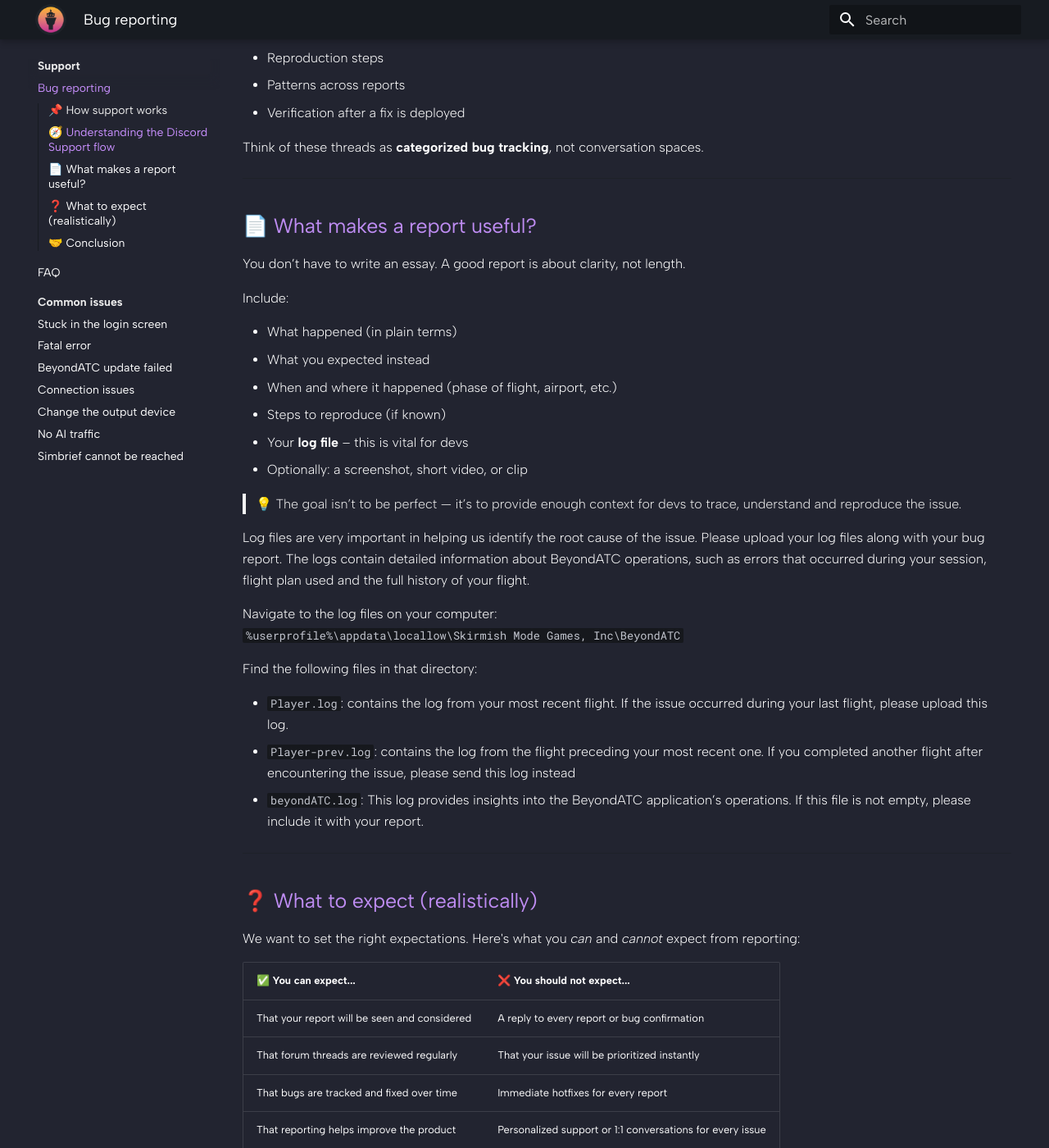
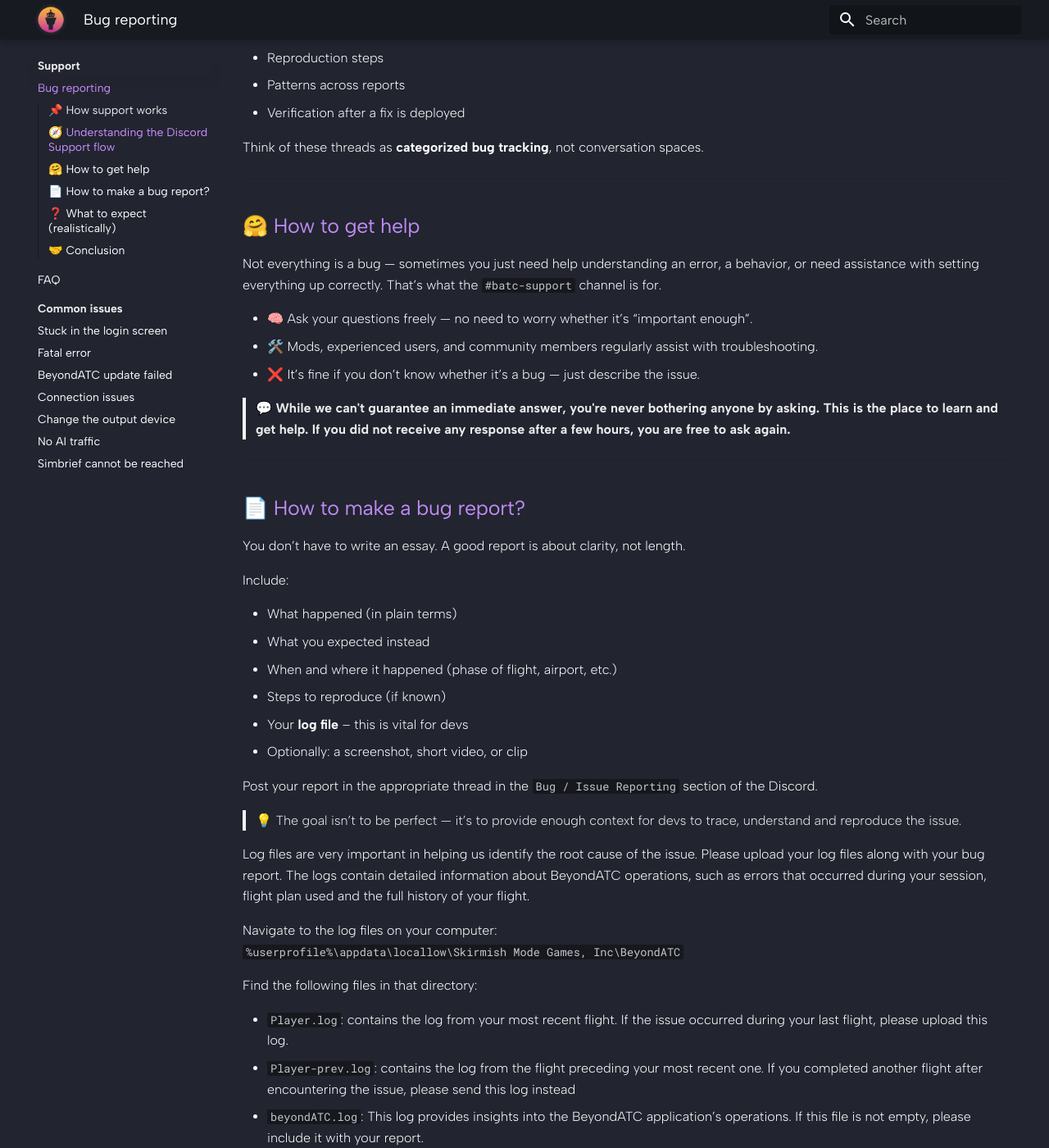
Before and after one commit to BeyondATC/BeyondATC_Wiki, an MkDocs documentation site: the page built from docs/support/bug-reporting.md, in a window 1280 px wide and 1400 px high, scrolled down 1280 px. Shown: the whole window at 82% size. Built offline with MkDocs 1.6.1 and Material for MkDocs 9.7.7, drawn with Linux system fonts in a browser that asks for light colours.

Commit message:
added information for basic support

```diff
--- a/docs/support/bug-reporting.md
+++ b/docs/support/bug-reporting.md
@@ -52,7 +52,19 @@ Think of these threads as **categorized bug tracking**, not conversation spaces.
 
 ---
 
-## 📄 What makes a report useful?
+## 🤗 How to get help
+
+Not everything is a bug — sometimes you just need help understanding an error, a behavior, or need assistance with setting everything up correctly. That’s what the `#batc-support` channel is for.
+
+- 🧠 Ask your questions freely — no need to worry whether it’s “important enough”.
+- 🛠️ Mods, experienced users, and community members regularly assist with troubleshooting.
+- ❌ It’s fine if you don’t know whether it’s a bug — just describe the issue.
+
+> 💬 **While we can't guarantee an immediate answer, you're never bothering anyone by asking. This is the place to learn and get help. If you did not receive any response after a few hours, you are free to ask again.**
+
+---
+
+## 📄 How to make a bug report?
 
 You don’t have to write an essay. A good report is about clarity, not length.
 
@@ -64,6 +76,8 @@ Include:
 - Steps to reproduce (if known)
 - Your **log file** – this is vital for devs
 - Optionally: a screenshot, short video, or clip
+
+Post your report in the appropriate thread in the `Bug / Issue Reporting` section of the Discord.
 
 > 💡 The goal isn’t to be perfect — it’s to provide enough context for devs to trace, understand and reproduce the issue.
 
```
